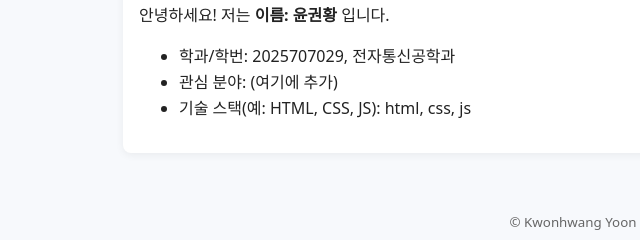
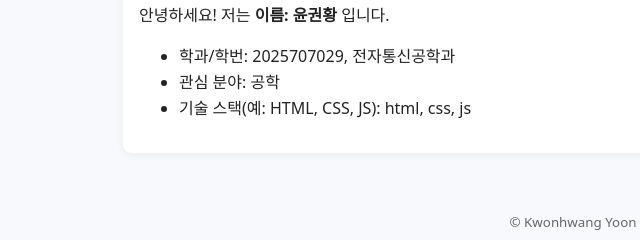
Before and after one commit to a01065855345-hub/yoon_sample, a plain HTML site: page index.html in a window 1280 px wide. Shown: the part 322-562 px from the top of the page, 67-707 px from the left. Drawn offline with Linux system fonts and the light colour scheme; a script that the page names is missing.

Commit message:
Update interests in index.html

```diff
--- a/index.html
+++ b/index.html
@@ -23,7 +23,7 @@
   <p>안녕하세요! 저는 <strong>이름: 윤권황</strong> 입니다.</p>
   <ul>
     <li>학과/학번: 2025707029, 전자통신공학과</li>
-    <li>관심 분야: (여기에 추가)</li>
+    <li>관심 분야: 공학</li>
     <li>기술 스택(예: HTML, CSS, JS): html, css, js</li>
   </ul>
 </section>
```
